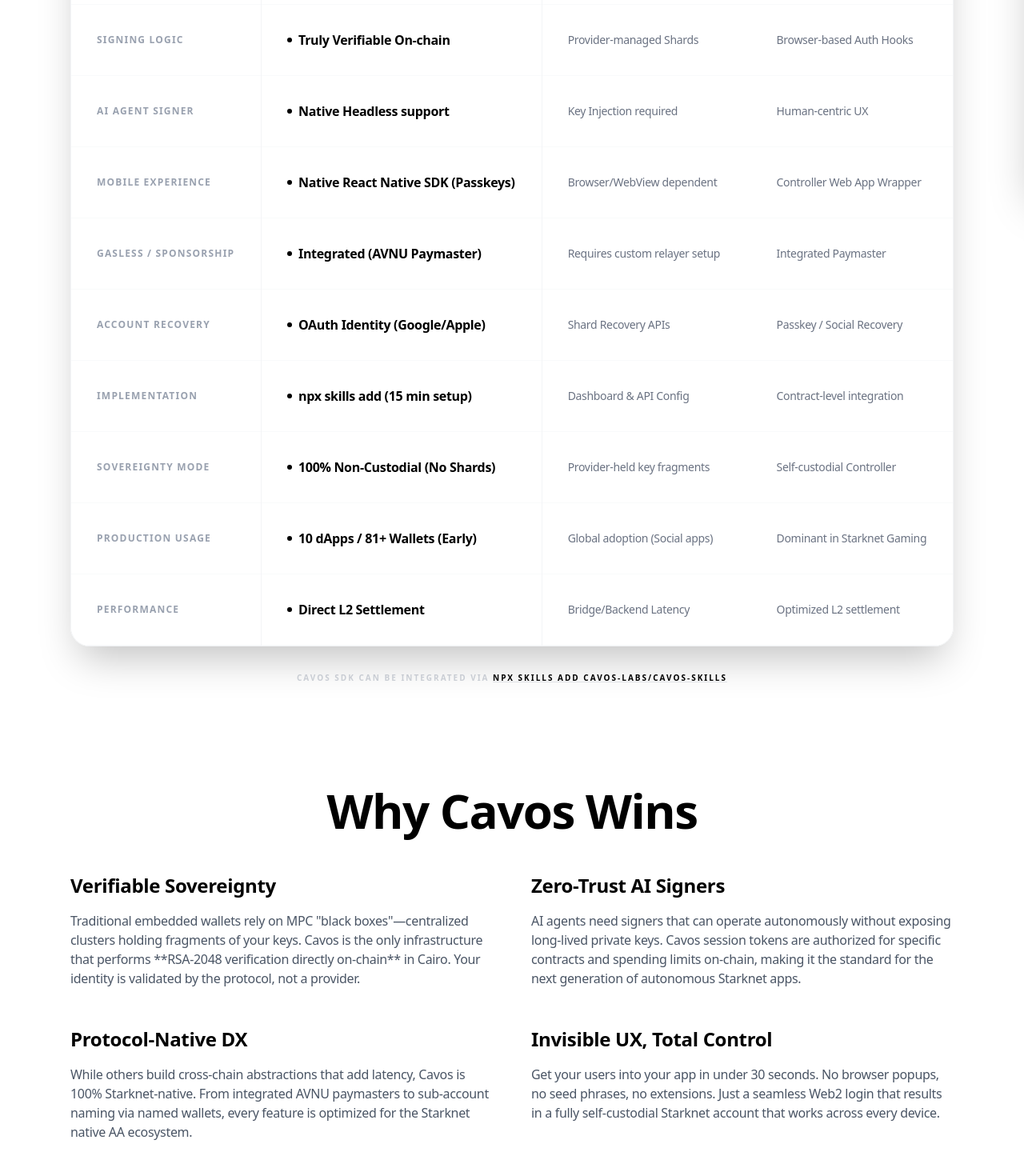
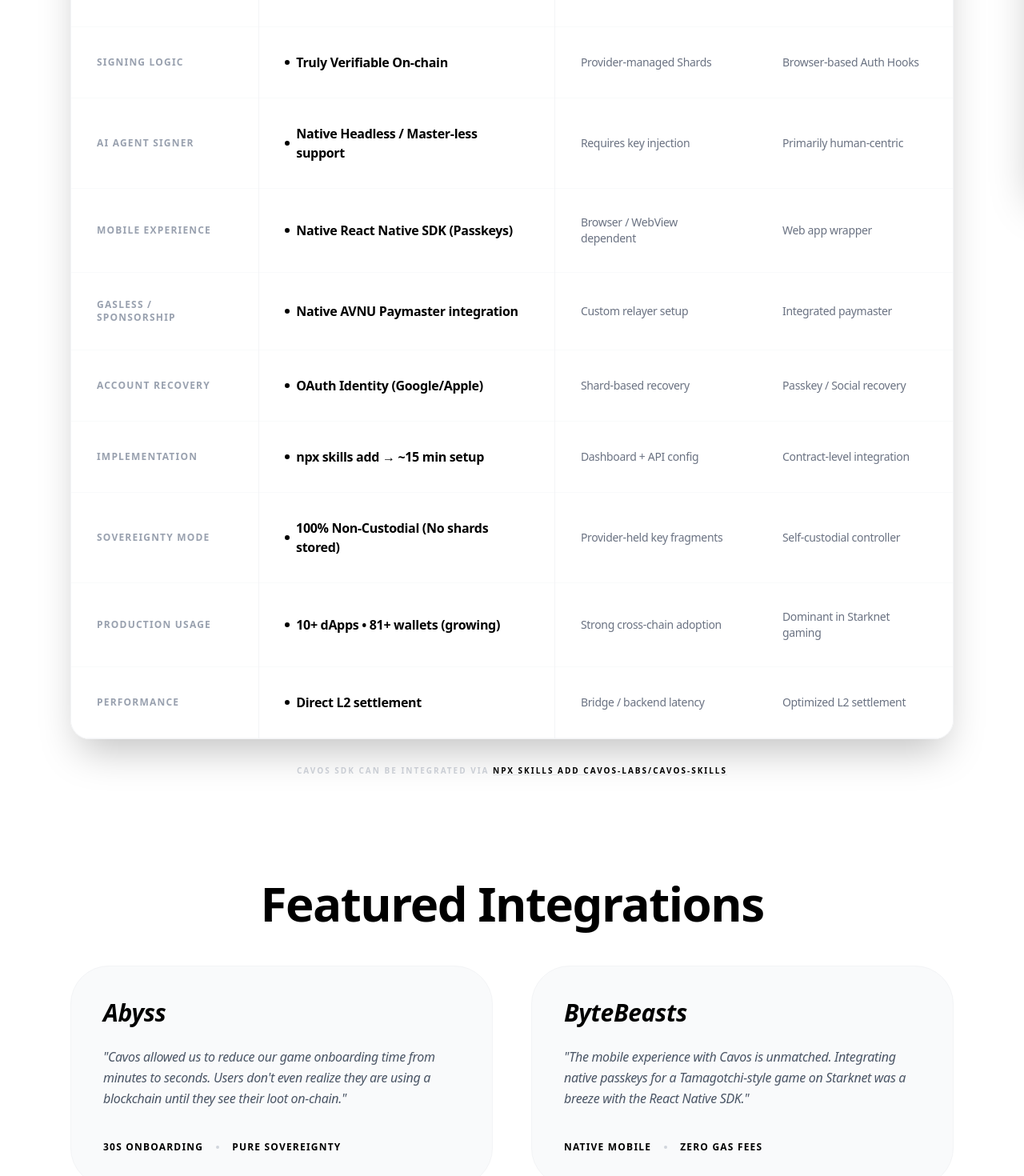
Before and after one commit to cavos-labs/cavos, a Next.js app in the folder cavos-web/: page /compare in a window 1280 px wide. Shown: the part 560-2030 px from the top of the page at 80% size. Built offline with nearby package versions, Linux system fonts and the light colour scheme; no server answers.

Commit message:
feat: refine comparison matrix and add featured integrations section

```diff
--- a/cavos-web/app/compare/page.tsx
+++ b/cavos-web/app/compare/page.tsx
@@ -12,7 +12,7 @@
         {
             feature: "Core Architecture",
             cavos: "On-chain RSA-2048 Verification",
-            privy: "MPC Shards (Off-chain clusters)",
+            privy: "MPC Shards (Off-chain)",
             cartridge: "Session Key Controllers",
             benefit: "Cavos uses Montgomery Reduction in Cairo to verify JWTs directly on the protocol layer."
         },
@@ -25,57 +25,57 @@
         },
         {
             feature: "AI Agent Signer",
-            cavos: "Native Headless support",
-            privy: "Key Injection required",
-            cartridge: "Human-centric UX",
-            benefit: "Cavos session tokens allow autonomous agents to sign safely without storing long-lived private keys."
+            cavos: "Native Headless / Master-less support",
+            privy: "Requires key injection",
+            cartridge: "Primarily human-centric",
+            benefit: "Cavos session tokens allow autonomous agents to sign safely without storing private keys."
         },
         {
             feature: "Mobile Experience",
             cavos: "Native React Native SDK (Passkeys)",
-            privy: "Browser/WebView dependent",
-            cartridge: "Controller Web App Wrapper",
+            privy: "Browser / WebView dependent",
+            cartridge: "Web app wrapper",
             benefit: "Cavos provides a seamless mobile onboarding without external browser popups."
         },
         {
             feature: "Gasless / Sponsorship",
-            cavos: "Integrated (AVNU Paymaster)",
-            privy: "Requires custom relayer setup",
-            cartridge: "Integrated Paymaster",
+            cavos: "Native AVNU Paymaster integration",
+            privy: "Custom relayer setup",
+            cartridge: "Integrated paymaster",
             benefit: "Transactions are sponsored by default. Users never need to hold ETH to start."
         },
         {
             feature: "Account Recovery",
             cavos: "OAuth Identity (Google/Apple)",
-            privy: "Shard Recovery APIs",
-            cartridge: "Passkey / Social Recovery",
+            privy: "Shard-based recovery",
+            cartridge: "Passkey / Social recovery",
             benefit: "Your identity IS your wallet. No seed phrases, no shards, no vendor lock-in."
         },
         {
             feature: "Implementation",
-            cavos: "npx skills add (15 min setup)",
-            privy: "Dashboard & API Config",
+            cavos: "npx skills add → ~15 min setup",
+            privy: "Dashboard + API config",
             cartridge: "Contract-level integration",
-            benefit: "Get from zero to invisible wallet in minutes with developer-first tooling."
+            benefit: "Get from zero to invisible wallet in 15 minutes with developer-first tooling."
         },
         {
             feature: "Sovereignty Mode",
-            cavos: "100% Non-Custodial (No Shards)",
+            cavos: "100% Non-Custodial (No shards stored)",
             privy: "Provider-held key fragments",
-            cartridge: "Self-custodial Controller",
+            cartridge: "Self-custodial controller",
             benefit: "Cavos stores ZERO fragments of your keys. Only the Account Contract has authority."
         },
         {
             feature: "Production Usage",
-            cavos: "10 dApps / 81+ Wallets (Early)",
-            privy: "Global adoption (Social apps)",
-            cartridge: "Dominant in Starknet Gaming",
+            cavos: "10+ dApps • 81+ wallets (growing)",
+            privy: "Strong cross-chain adoption",
+            cartridge: "Dominant in Starknet gaming",
             benefit: "Cavos is the chosen infrastructure for high-growth Starknet consumer applications."
         },
         {
             feature: "Performance",
-            cavos: "Direct L2 Settlement",
-            privy: "Bridge/Backend Latency",
+            cavos: "Direct L2 settlement",
+            privy: "Bridge / backend latency",
             cartridge: "Optimized L2 settlement",
             benefit: "Minimized latency using session tokens authorized directly on-chain."
         }
@@ -109,7 +109,7 @@
                     </h1>
                     <p className="text-xl text-gray-500 max-w-3xl mx-auto">
                         Choosing a wallet infrastructure is a decision about trust.
-                        Cavos delivers the only **verifiable, MPC-free** alternative for Starknet.
+                        While competitors focus on black-box MPC, Cavos delivers the only **verifiable, MPC-free** alternative for Starknet.
                     </p>
                 </header>
 
@@ -155,6 +155,34 @@
                 <p className="mt-8 text-center text-[10px] font-bold text-gray-300 uppercase tracking-[0.2em]">
                     Cavos SDK can be integrated via <a href="https://github.com/cavos-labs/cavos-skills" className="text-black underline decoration-gray-200 hover:decoration-black transition-all">npx skills add cavos-labs/cavos-skills</a>
                 </p>
+
+                <div className="mt-32 space-y-16">
+                    <h2 className="text-4xl md:text-6xl font-bold tracking-tight text-center mb-12">Featured Integrations</h2>
+                    <div className="grid md:grid-cols-2 gap-12">
+                        <div className="p-10 rounded-[3rem] bg-gray-50 border border-gray-100 space-y-6">
+                            <h3 className="text-3xl font-bold italic">Abyss</h3>
+                            <p className="text-gray-600 leading-relaxed italic">
+                                "Cavos allowed us to reduce our game onboarding time from minutes to seconds. Users don't even realize they are using a blockchain until they see their loot on-chain."
+                            </p>
+                            <div className="pt-4 flex items-center gap-4 text-xs font-bold uppercase tracking-widest text-primary">
+                                <span>30s Onboarding</span>
+                                <span className="w-1 h-1 bg-gray-300 rounded-full"></span>
+                                <span>Pure Sovereignty</span>
+                            </div>
+                        </div>
+                        <div className="p-10 rounded-[3rem] bg-gray-50 border border-gray-100 space-y-6">
+                            <h3 className="text-3xl font-bold italic">ByteBeasts</h3>
+                            <p className="text-gray-600 leading-relaxed italic">
+                                "The mobile experience with Cavos is unmatched. Integrating native passkeys for a Tamagotchi-style game on Starknet was a breeze with the React Native SDK."
+                            </p>
+                            <div className="pt-4 flex items-center gap-4 text-xs font-bold uppercase tracking-widest text-primary">
+                                <span>Native Mobile</span>
+                                <span className="w-1 h-1 bg-gray-300 rounded-full"></span>
+                                <span>Zero Gas Fees</span>
+                            </div>
+                        </div>
+                    </div>
+                </div>
 
                 <div className="mt-32 space-y-16">
                     <h2 className="text-4xl md:text-6xl font-bold tracking-tight text-center mb-12">Why Cavos Wins</h2>
```
